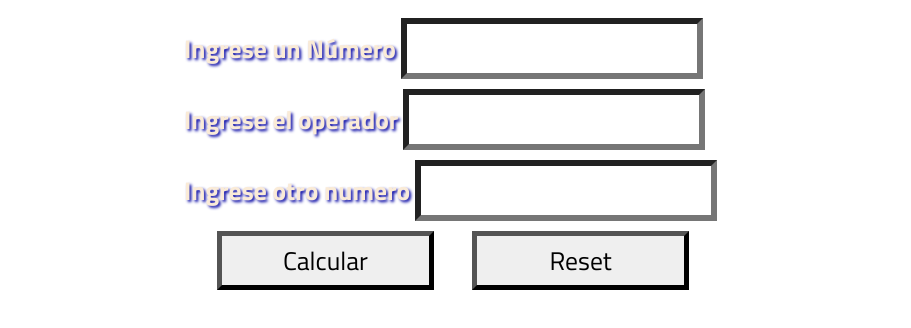
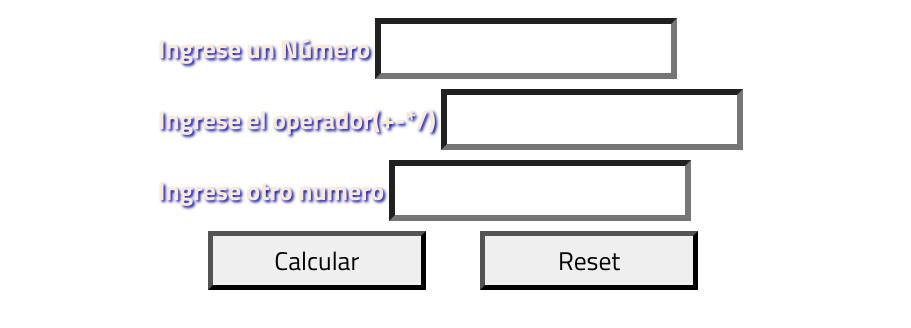
Before and after one commit to NicTocDev/Calculadora, a plain HTML site: page index.html in a window 1280 px wide. Shown: the part 142-470 px from the top of the page, without its empty margins (187-1098 px from the left). Drawn offline with Linux system fonts and the light colour scheme.

Commit message:
actualizacion

```diff
--- a/index.html
+++ b/index.html
@@ -16,7 +16,7 @@
     </header>
     <form id="calc">
         <div><span>Ingrese un Número</span><input type="text"  name="num1"></div>
-        <div><span>Ingrese el operador</span><input type="text"  name="op"></div>
+        <div><span>Ingrese el operador(+-*/)</span><input type="text"  name="op"></div>
         <div><span>Ingrese otro numero</span><input type="text"  name="num2"></div>
         <div class="botones">
         <input type="submit" value="Calcular" class="btn">
```
